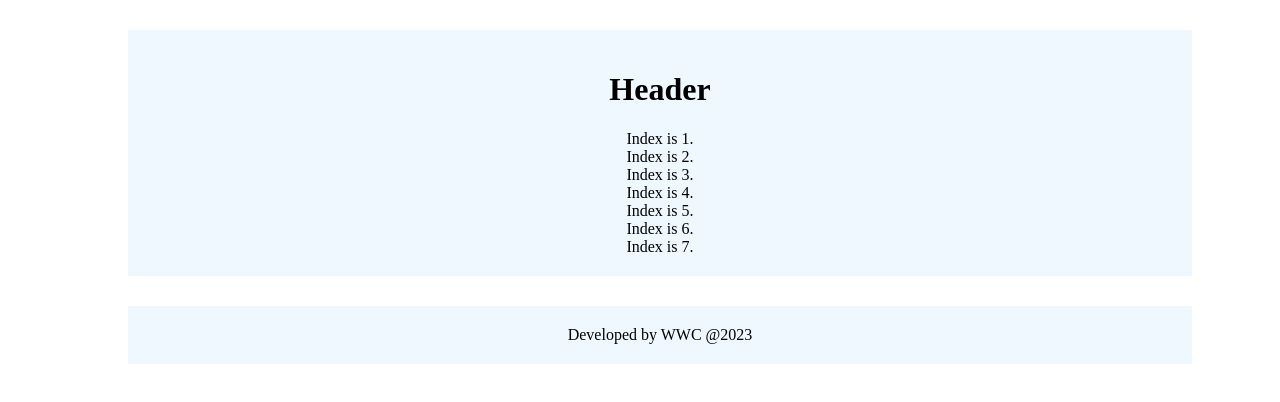
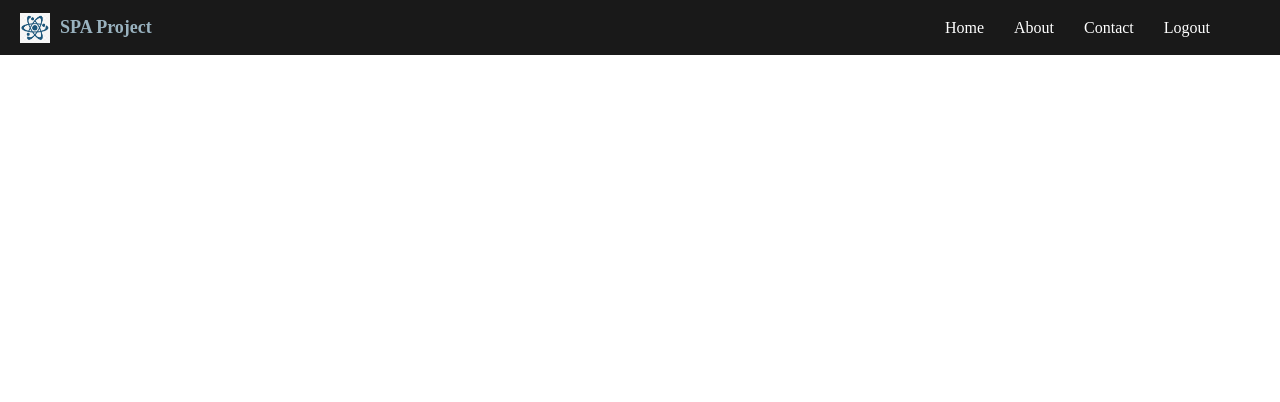
Before and after one commit to winwinchit1355/react-spa, a React (Vite) app: page / in a window 1280 px wide. Shown: the top 402 px of the page. Built offline with nearby package versions, Linux system fonts and the light colour scheme.

Commit message:
nav bar css

```diff
--- a/src/App.jsx
+++ b/src/App.jsx
@@ -4,18 +4,22 @@ import { Container } from "./styles/Shares";
 import Header from "./components/Header";
 import Footer from "./components/Footer";
 import './App.css';
+import { GlobalCSS } from "./styles/GlobalCSS";
+import Nav from "./components/Nav";
 const theme = {
   colors: {
-    primary: "aliceblue"
+    primary: "#191919",
   }
 }
 function App() {
   return (
     <ThemeProvider theme={theme}>
-      <Container>
-        <Header />
-        <Footer />
-      </Container>
+      <GlobalCSS />
+      <Router>
+        <Routes>
+          <Route path="/" element={<Nav/>} />
+        </Routes>
+      </Router>
     </ThemeProvider>
   )
 }
--- /dev/null
+++ b/src/components/Nav.jsx
@@ -0,0 +1,58 @@
+import logoImg from "../images/logo.jpg";
+import styled from 'styled-components';
+
+const FlexDiv = styled.div`
+    display: flex;
+    align-items:center;
+    background-color: ${(props) => props.theme.colors.primary};
+    color: #fff;
+    height: 55px;
+    padding: 0 20px;
+`;
+
+const LeftDiv = styled.div`
+    display:flex;
+    align-items:center;
+    gap:10px
+`;
+
+const RightDiv = styled.div`
+    flex:1;
+    margin-right:50px;
+`;
+
+const UlDiv = styled.ul`
+    display:flex;
+    justify-content:flex-end;
+    gap:30px;
+`;
+
+const H1_STYLE = {
+    color:'#99b2bf',
+    fontSize: '18px'
+};
+
+const ATAG_STYLE = {
+    color:'#fff',
+};
+
+const Nav = () => {
+    return (
+        <FlexDiv>
+            <LeftDiv>
+                <img src={logoImg} height="30px" alt="logo" />
+                <strong style={H1_STYLE}>SPA Project</strong>
+            </LeftDiv>
+            <RightDiv>
+                <UlDiv>
+                    <li><a style={ATAG_STYLE} href="#">Home</a></li>
+                    <li><a style={ATAG_STYLE} href="#">About</a></li>
+                    <li><a style={ATAG_STYLE} href="#">Contact</a></li>
+                    <li><a style={ATAG_STYLE} href="#">Logout</a></li>
+                </UlDiv>
+            </RightDiv>
+        </FlexDiv>
+    );
+};
+
+export default Nav;
--- a/src/styles/GlobalCSS.js
+++ b/src/styles/GlobalCSS.js
@@ -1,6 +1,6 @@
 import { createGlobalStyle } from "styled-components";
 
-const GlobalCSS = createGlobalStyle`
+export const GlobalCSS = createGlobalStyle`
     *{
         margin:0;
         padding:0;
```
Also changed, not shown: src/images/logo.jpg (added).
